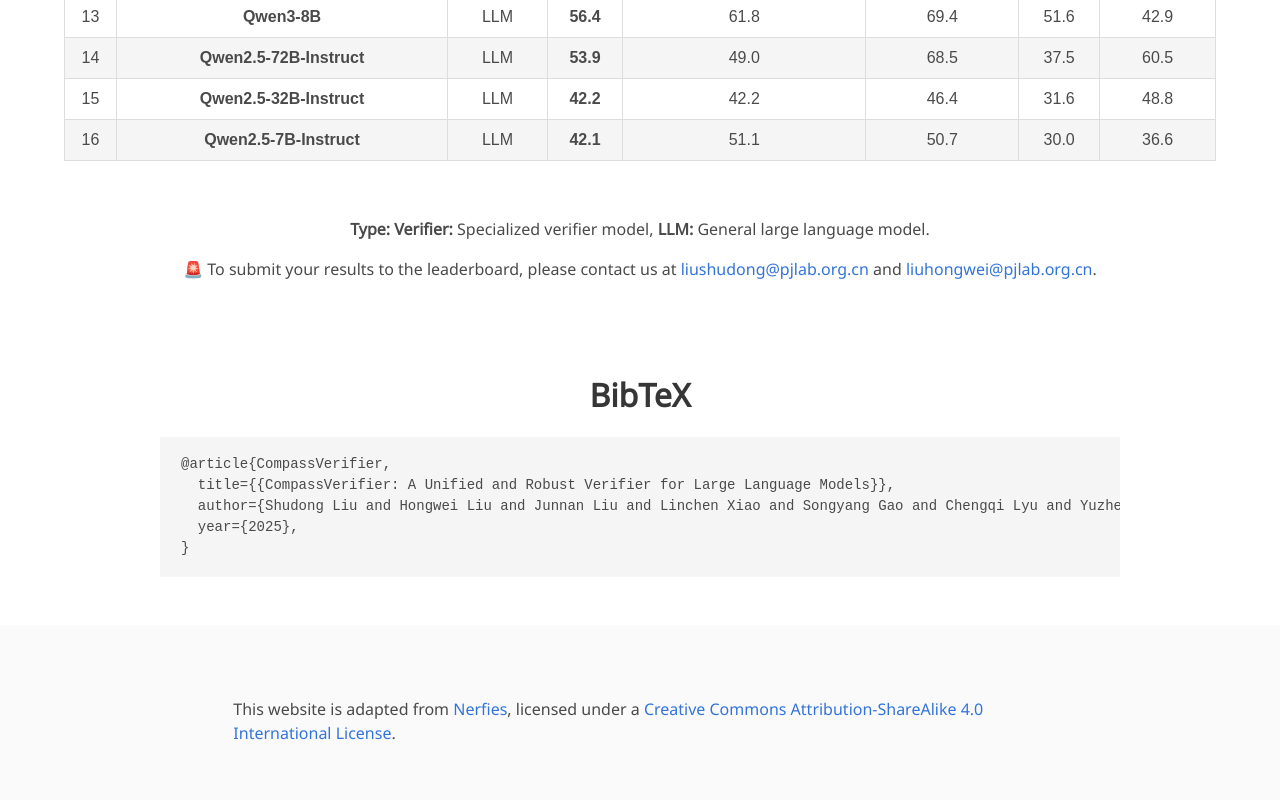
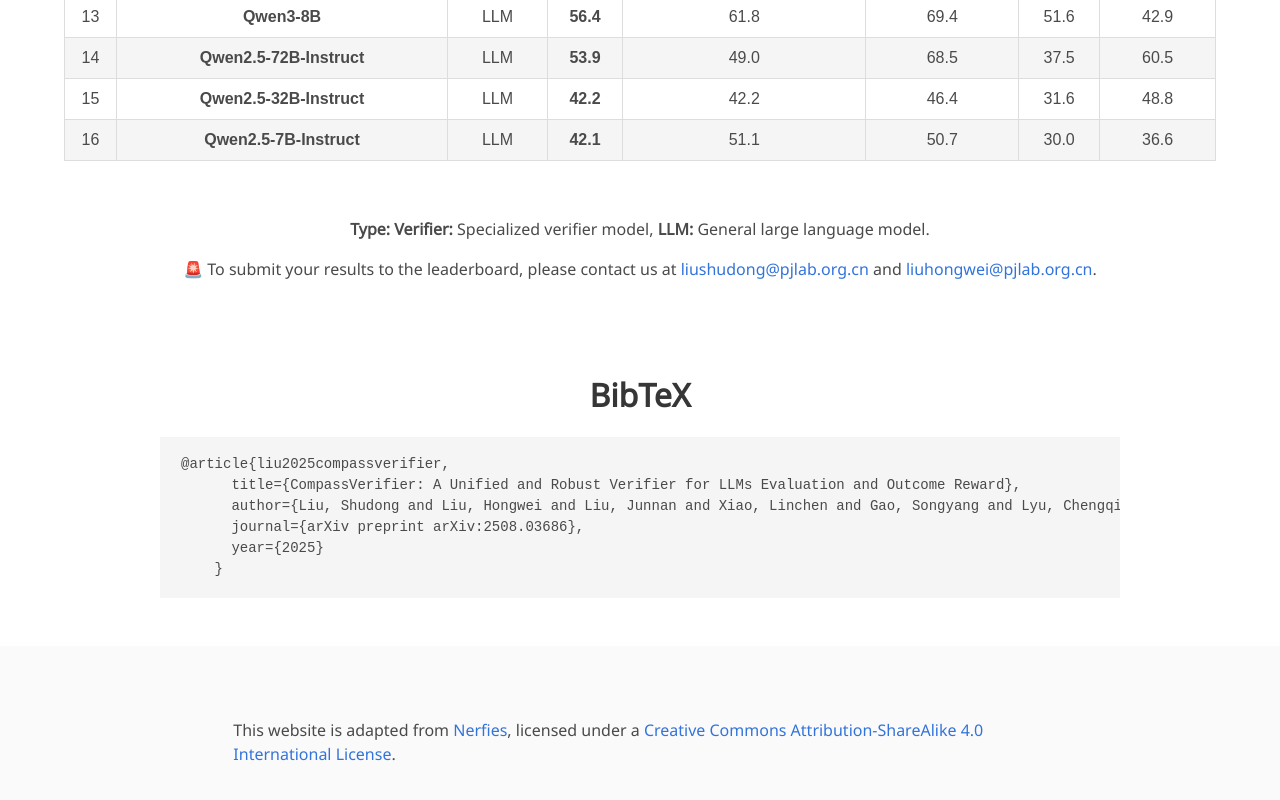
Before and after one commit to open-compass/CompassVerifier, a plain HTML site: page docs/index.html in a window 1280 px wide. Shown: the part 2228-3028 px from the top of the page. Drawn offline with nearby package versions, Linux system fonts and the light colour scheme; some icons are missing; a web font is replaced by a local one.

Commit message:
modified:   README.md 	modified:   docs/index.html

```diff
--- a/docs/index.html
+++ b/docs/index.html
@@ -123,7 +123,7 @@
                 </a>
               </span> -->
               <span class="link-block">
-                <a href="#"
+                <a href="https://arxiv.org/abs/2508.03686"
                    class="external-link button is-normal is-rounded is-dark">
                   <span class="icon">
                       <i class="ai ai-arxiv"></i>
@@ -406,11 +406,12 @@
 <section class="section" id="BibTeX">
   <div class="container is-max-desktop content">
     <h2 class="title is-3 has-text-centered">BibTeX</h2>
-    <pre><code>@article{CompassVerifier,
-  title={{CompassVerifier: A Unified and Robust Verifier for Large Language Models}},
-  author={Shudong Liu and Hongwei Liu and Junnan Liu and Linchen Xiao and Songyang Gao and Chengqi Lyu and Yuzhe Gu and Wenwei Zhang and Derek F. Wong and Songyang Zhang and Kai Chen},
-  year={2025},
-}</code></pre>
+    <pre><code>@article{liu2025compassverifier,
+      title={CompassVerifier: A Unified and Robust Verifier for LLMs Evaluation and Outcome Reward},
+      author={Liu, Shudong and Liu, Hongwei and Liu, Junnan and Xiao, Linchen and Gao, Songyang and Lyu, Chengqi and Gu, Yuzhe and Zhang, Wenwei and Wong, Derek F and Zhang, Songyang and Chen, Kai},
+      journal={arXiv preprint arXiv:2508.03686},
+      year={2025}
+    }</code></pre>
   </div>
 </section>
 
```
Also changed, not shown: 2 other files.
